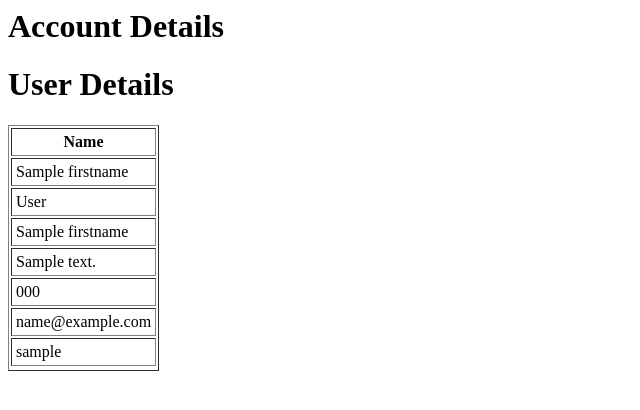
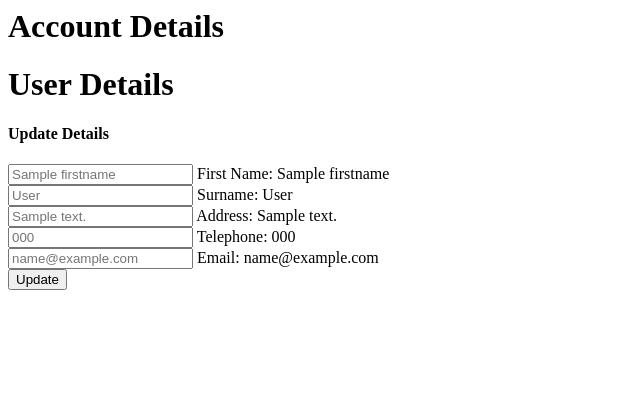
Before and after one commit to muneeb29/Online-Ordering-System, a CodeIgniter app: the page made by application/views/account.php in a window 1280 px wide. Shown: the top 410 px of the page, without its empty margins (0-640 px from the left). Run offline with CodeIgniter, Linux system fonts and the light colour scheme; tables that the repository leaves empty hold one stand-in row (values such as "Sample post"); the template is opened without the code that fills it: most values are stand-ins (such as "Sample title", 1, 10 or a date in 2020).

Commit message:
Added Update Account Details

```diff
--- a/application/views/account.php
+++ b/application/views/account.php
@@ -13,30 +13,62 @@ echo <<<_END
 	<h1 class="text-capitalize">User Details</h1>
 </head>
 <body>
-<table cellpadding="4" cellspacing="2" border="1" id="table">
-	<tr>
-		<th>Name</th>
-	</tr>
 _END;
 
 
 	foreach ($details as $items) {
 		echo
-		"<tr>".
-		"<td>".''.$items->firstname.''."</td>".
-		"<tr>".
-		"<td>".''.$items->surname.''."</td>".
-		"<tr>".
-		"<td>".''.$items->firstname.''."</td>".
-		"<tr>".
-		"<td>".''.$items->address.''."</td>".
-		"<tr>".
-		"<td>".''.$items->telephone.''."</td>".
-		"<tr>".
-		"<td>".''.$items->email.''."</td>".
-		"<tr>".
-		"<td>".''.$items->username.''."</td>".
-		"<tr>";
+
+
+		'<div class="container">',
+		'<div class="row">',
+		'<div class="col-lg-5 mx-auto">',
+		'<div class="border-1 shadow rounded my-5">',
+		'<div class="p-5">',
+		'	<div class="text-center">
+		<h4 class="mb-4 fs-4">Update Details</h4>
+	</div>',
+		'	<form
+		action="Account"
+		method="POST"
+	>',
+		'<div class="form-floating mb-3">
+		<input type="text" name="firstname" class="form-control" placeholder ="'.$items->firstname.'">
+		<label for="firstname">First Name: '.$items->firstname.'</label/>
+		</div>',
+
+		'<div class="form-floating mb-3">
+		<input type="text" name="surname" class="form-control" placeholder ="'.$items->surname.'">
+		<label for="surname">Surname: '.$items->surname.'</label/>
+		</div>',
+
+		'<div class="form-floating mb-3">
+		<input type="text" name="address" class="form-control" placeholder ="'.$items->address.'">
+		<label for="address">Address: '.$items->address.'</label/>
+		</div>',
+
+		'<div class="form-floating mb-3">
+		<input type="text" name="telephone" class="form-control" placeholder ="'.$items->telephone.'">
+		<label for="telephone">Telephone: '.$items->telephone.'</label/>
+		</div>',
+
+		'<div class="form-floating mb-3">
+		<input type="text" name="email" class="form-control" placeholder ="'.$items->email.'">
+		<label for="email">Email: '.$items->email.'</label/>
+		</div>',
+
+
+		'<div class="d-grid">
+		<input type="submit" name="Update" value="Update" class="btn btn-primary mb-2">
+		</div>',
+
+		'</form>',
+		'</div>',
+		'</div>',
+		'</div>',
+
+		'</div>';
+
 
 	  }
 
```
Also changed, not shown: application/controllers/Account.php (+11 -0 lines), application/models/Account_model.php (+24 -0 lines).
